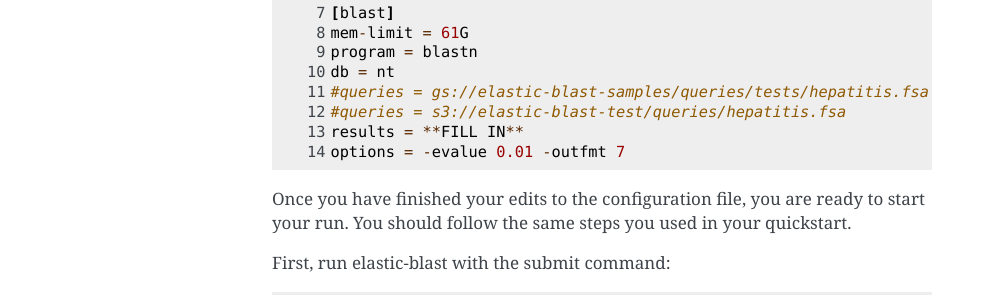
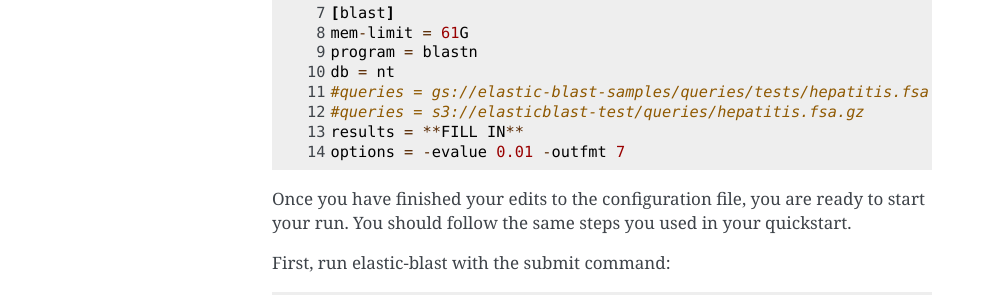
Before and after one commit to ncbi/elastic-blast-docs, a Sphinx documentation site: the page built from docs/source/tutorials/submit-and-wait-script.rst, in a window 1280 px wide. Shown: the part 642-937 px from the top of the page, without its empty margins (148-1141 px from the left). Built offline with Sphinx 7.4.7, drawn with Linux system fonts in a browser that asks for light colours.

Commit message:
fix paths to queries

```diff
--- a/docs/source/tutorials/submit-and-wait-script.rst
+++ b/docs/source/tutorials/submit-and-wait-script.rst
@@ -43,7 +43,7 @@ The instructions below assume the configuration file is named hepatitis.ini.  If
     program = blastn
     db = nt
     #queries = gs://elastic-blast-samples/queries/tests/hepatitis.fsa
-    #queries = s3://elastic-blast-test/queries/hepatitis.fsa
+    #queries = s3://elasticblast-test/queries/hepatitis.fsa.gz
     results = **FILL IN**
     options = -evalue 0.01 -outfmt 7
 
```
